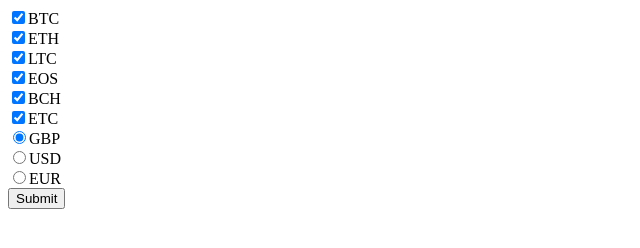
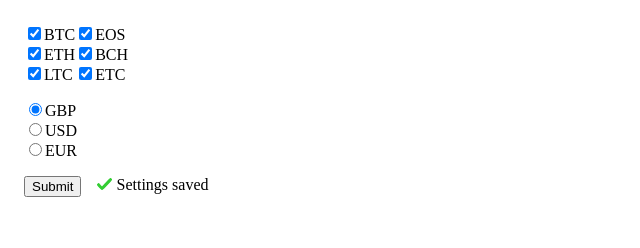
Before and after one commit to FabioRosado/crypto-scope, an Electron app: page src/settings.html in a window 800 px wide. Both pictures are taken after a click on the button "Submit". Shown: the whole page, without its empty margins (0-640 px from the left). Drawn offline with Linux system fonts and the light colour scheme; no server answers.

Commit message:
Add settings css styling and show text upon saved settings

```diff
--- a/assets/css/settings.css
+++ b/assets/css/settings.css
@@ -0,0 +1,23 @@
+#cryptocurrencies {
+  display: flex;
+  flex-direction: row;
+  padding: 1rem
+}
+
+#currencies {
+  padding: 0rem 1rem 1rem;
+}
+
+#buttons {
+  display: flex;
+  padding: 0rem 1rem 1rem;
+}
+
+#was-sent {
+  display: none;
+  padding-left: 1rem;
+}
+
+#checkmark {
+  width: 15px;
+}
--- a/main.js
+++ b/main.js
@@ -100,8 +100,8 @@ const ipc = require('electron').ipcMain
     let win = new BrowserWindow(
       {
         alwaysOnTop: true,
-        width: 400,
-        height: 400
+        width: 250,
+        height: 250
       })
       win.loadURL(modalPath)
       win.on('close', function(){ win = null })
--- a/src/settings.html
+++ b/src/settings.html
@@ -10,17 +10,29 @@
 </head>
 <body>
   <form id="set-settings">
+    <div id="cryptocurrencies">
+      <div>
         <input type="checkbox" name="crypto" value="BTC" checked>BTC<br>
         <input type="checkbox" name="crypto" value="ETH" checked>ETH<br>
         <input type="checkbox" name="crypto" value="LTC" checked>LTC<br>
+      </div>
+      <div>
         <input type="checkbox" name="crypto" value="EOS" checked>EOS<br>
         <input type="checkbox" name="crypto" value="BCH" checked>BCH<br>
         <input type="checkbox" name="crypto" value="ETC" checked>ETC<br>
+      </div>
+    </div>
 
+    <div id="currencies">
       <input type="radio" name="currency" value="GBP" checked>GBP<br>
       <input type="radio" name="currency" value="USD">USD<br>
       <input type="radio" name="currency" value="EUR">EUR<br>
+    </div>
+    <div id="buttons">
         <button type="button" onclick="getForm()">Submit</button>
+        <span id="was-sent"><img id="checkmark" src="../assets/images/checkmark.svg"> Settings saved</span>
+    </div>
+
   </form>
 
   <script src="settings.js"></script>
--- a/src/settings.js
+++ b/src/settings.js
@@ -14,5 +14,5 @@ function getForm() {
 
   const currency = form.elements['currency'].value;
   store.set({'currency': currency, "cryptocurrencies": crypto})
-  console.log(store);
+  document.getElementById('was-sent').style.display = "block";
 }
```
Also changed, not shown: assets/images/checkmark.svg (added). Lines whose indentation alone changed are shown as unchanged.
